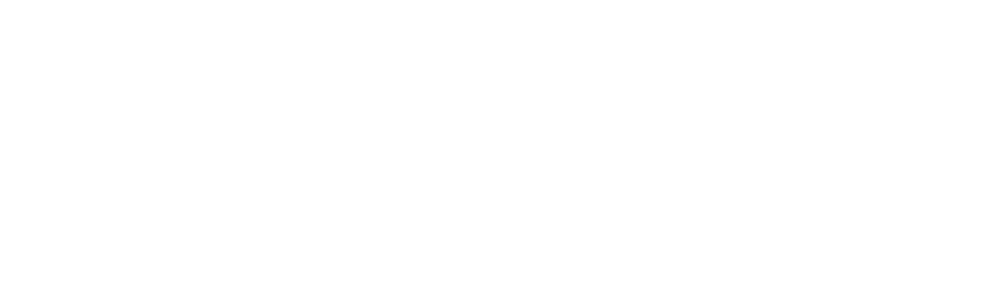
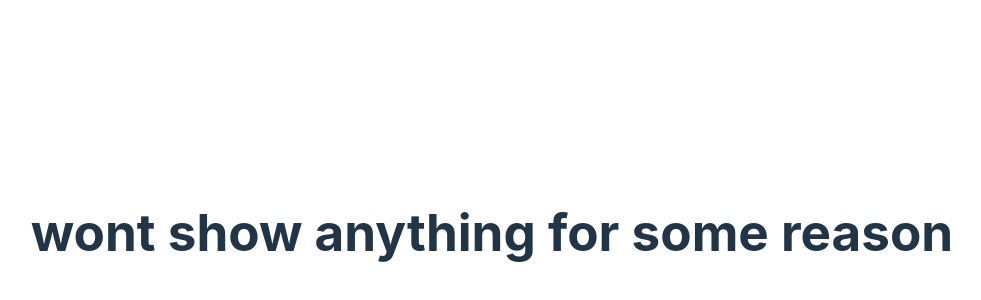
Before and after one commit to AjayaBudha/Music_App, a React (Vite) app: page / in a window 1280 px wide. Shown: the part 168-468 px from the top of the page, without its empty margins (148-1129 px from the left). Built offline with nearby package versions, Linux system fonts and the light colour scheme.

Commit message:
readme file

```diff
--- a/src/App.jsx
+++ b/src/App.jsx
@@ -9,6 +9,7 @@
   return (
     <>
       <section>
+        <h1> wont show anything for some reason</h1>
         {bands.map((band) => {
           <Cards key={band.id} band={band} />;
         })}
```
Also changed, not shown: 1 other file (tests, documents, lock files or other folders).
